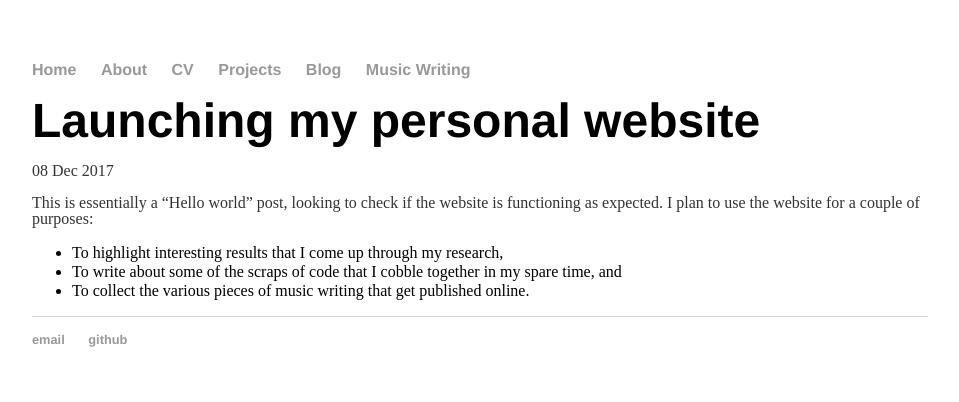
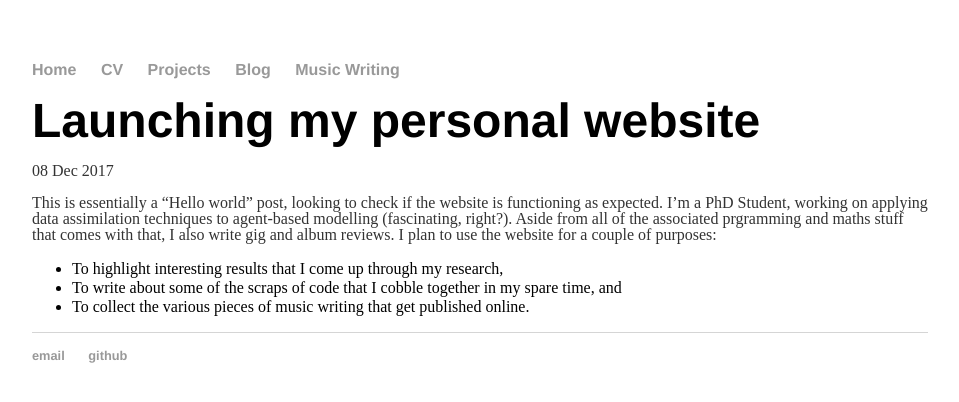
Before and after one commit to ksuchak1990/ksuchak1990.github.io, a Jekyll site: the page built from _posts/2017-12-08-first-post.md, in a window 1280 px wide. Shown: the top 402 px of the page, without its empty margins (160-1119 px from the left). Built offline with Jekyll 4.4.1, drawn with Linux system fonts in a browser that asks for light colours.

Commit message:
move information about me

```diff
--- a/_layouts/default.html
+++ b/_layouts/default.html
@@ -9,7 +9,6 @@
     <nav>
       <ul>
         <li><a href="/">Home</a></li>
-        <li><a href="/about">About</a></li>
         <li><a href="/cv">CV</a></li>
         <li><a href="/projects">Projects</a></li>
         <li><a href="/blog">Blog</a></li>
--- a/_posts/2017-12-08-first-post.md
+++ b/_posts/2017-12-08-first-post.md
@@ -6,6 +6,8 @@ categories: blog
 ---
 
 This is essentially a "Hello world" post, looking to check if the website is functioning as expected.
+I'm a PhD Student, working on applying data assimilation techniques to agent-based modelling (fascinating, right?).
+Aside from all of the associated prgramming and maths stuff that comes with that, I also write gig and album reviews.
 I plan to use the website for a couple of purposes:
 * To highlight interesting results that I come up through my research,
 * To write about some of the scraps of code that I cobble together in my spare time, and
```
Also changed, not shown: about/index.html (deleted, +0 -8 lines).
